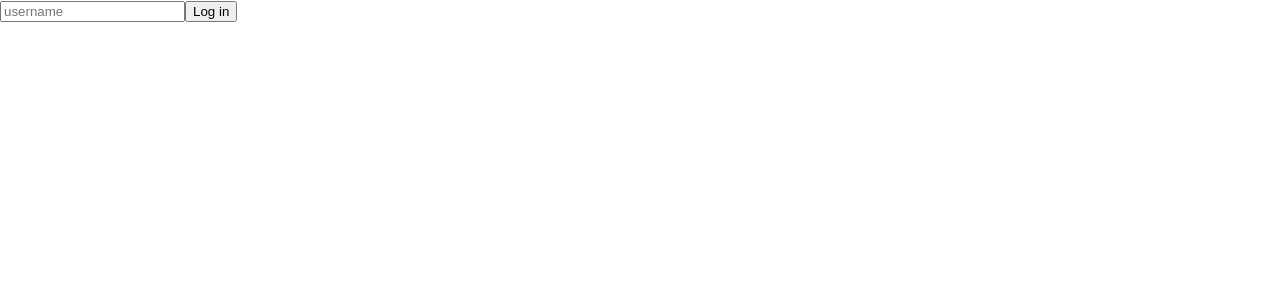
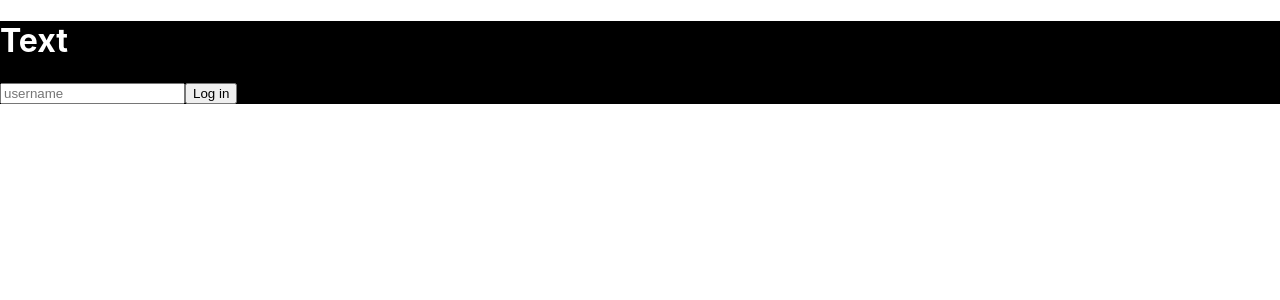
Before and after one commit to wonseok-han/react-masterclass, a React (Create React App) app: page / in a window 1280 px wide. Shown: the top 300 px of the page. Built offline with nearby package versions, Linux system fonts and the light colour scheme.

Commit message:
typescript theme

```diff
--- a/src/App.tsx
+++ b/src/App.tsx
@@ -1,4 +1,12 @@
+import styled from 'styled-components';
 import { useState } from 'react';
+
+const Container = styled.div`
+  background-color: ${(props) => props.theme.bgColor};
+`;
+const H1 = styled.h1`
+  color: ${(props) => props.theme.textColor};
+`;
 
 function App() {
   const [username, setUsername] = useState('');
@@ -19,7 +27,8 @@
   };
 
   return (
-    <div>
+    <Container>
+      <H1>Text</H1>
       <form onSubmit={handleSubmit}>
         <input
           type="text"
@@ -29,7 +38,7 @@
         />
         <button>Log in</button>
       </form>
-    </div>
+    </Container>
   );
 }
 
--- a/src/index.tsx
+++ b/src/index.tsx
@@ -1,14 +1,18 @@
-import "./index.css";
+import './index.css';
 
-import App from "./App";
-import React from "react";
-import ReactDOM from "react-dom/client";
+import App from './App';
+import React from 'react';
+import ReactDOM from 'react-dom/client';
+import { ThemeProvider } from 'styled-components';
+import { darkTheme } from 'theme';
 
 const root = ReactDOM.createRoot(
-  document.getElementById("root") as HTMLElement
+  document.getElementById('root') as HTMLElement
 );
 root.render(
   <React.StrictMode>
-    <App />
+    <ThemeProvider theme={darkTheme}>
+      <App />
+    </ThemeProvider>
   </React.StrictMode>
 );
--- /dev/null
+++ b/src/theme.ts
@@ -0,0 +1,14 @@
+import { DefaultTheme } from 'styled-components';
+
+const lightTheme: DefaultTheme = {
+  bgColor: 'white',
+  textColor: 'black',
+  btnColor: 'tomato',
+};
+const darkTheme: DefaultTheme = {
+  bgColor: 'black',
+  textColor: 'white',
+  btnColor: 'teal',
+};
+
+export { lightTheme, darkTheme };
```
Also changed, not shown: src/styled.d.ts (added, +9 -0 lines).
